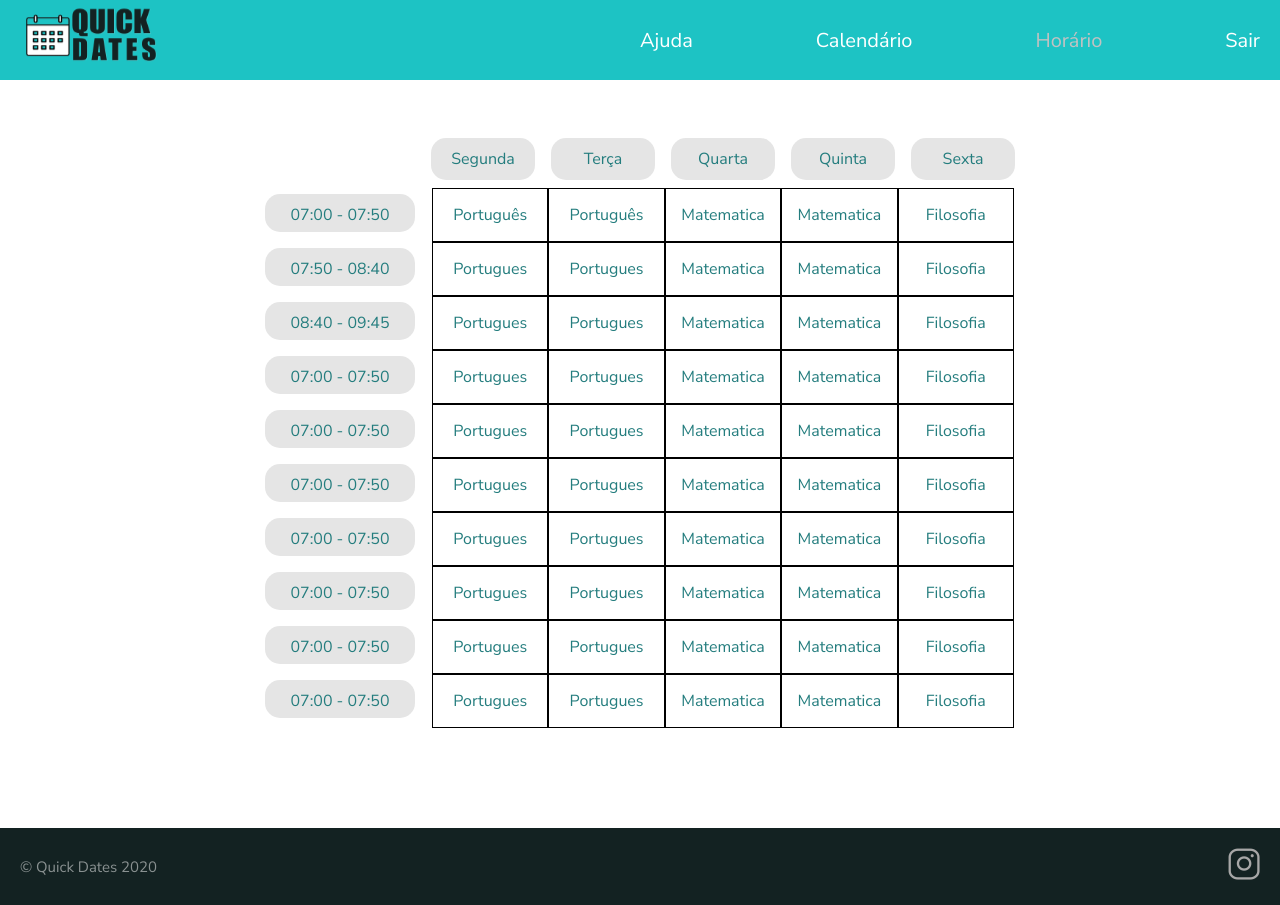
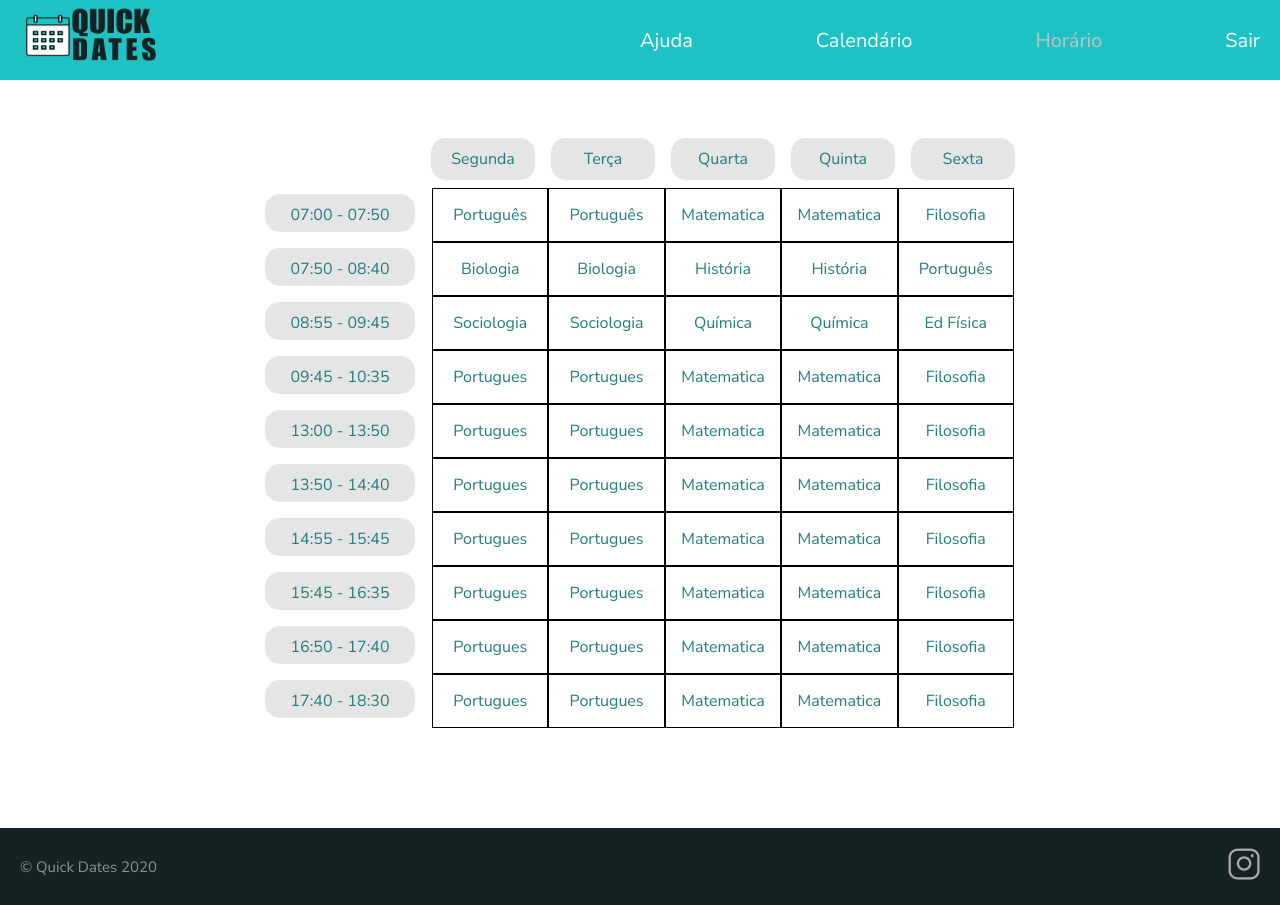
Before and after one commit to Quick-Dates/Quick-Dates-Web, a React (Create React App) app: page /time in a window 1280 px wide. Built offline with nearby package versions, Linux system fonts and the light colour scheme.

Commit message:
Correção das rotas

```diff
--- a/src/components/ClassSchedule/index.tsx
+++ b/src/components/ClassSchedule/index.tsx
@@ -6,14 +6,14 @@ const ClassSchedule: FC = () => (
     <div className="horarios">
       <span className="horario">07:00 - 07:50</span>
       <span className="horario">07:50 - 08:40</span>
-      <span className="horario">08:40 - 09:45</span>
-      <span className="horario">07:00 - 07:50</span>
-      <span className="horario">07:00 - 07:50</span>
-      <span className="horario">07:00 - 07:50</span>
-      <span className="horario">07:00 - 07:50</span>
-      <span className="horario">07:00 - 07:50</span>
-      <span className="horario">07:00 - 07:50</span>
-      <span className="horario">07:00 - 07:50</span>
+      <span className="horario">08:55 - 09:45</span>
+      <span className="horario">09:45 - 10:35</span>
+      <span className="horario">13:00 - 13:50</span>
+      <span className="horario">13:50 - 14:40</span>
+      <span className="horario">14:55 - 15:45</span>
+      <span className="horario">15:45 - 16:35</span>
+      <span className="horario">16:50 - 17:40</span>
+      <span className="horario">17:40 - 18:30</span>
     </div>
     <div className="table">
       <div className="headerDias">
@@ -32,18 +32,18 @@ const ClassSchedule: FC = () => (
           <span className="materia">Filosofia</span>
         </div>
         <div className="line">
-          <span className="materia">Portugues</span>
-          <span className="materia">Portugues</span>
-          <span className="materia">Matematica</span>
-          <span className="materia">Matematica</span>
-          <span className="materia">Filosofia</span>
+          <span className="materia">Biologia</span>
+          <span className="materia">Biologia</span>
+          <span className="materia">História</span>
+          <span className="materia">História</span>
+          <span className="materia">Português</span>
         </div>
         <div className="line">
-          <span className="materia">Portugues</span>
-          <span className="materia">Portugues</span>
-          <span className="materia">Matematica</span>
-          <span className="materia">Matematica</span>
-          <span className="materia">Filosofia</span>
+          <span className="materia">Sociologia</span>
+          <span className="materia">Sociologia</span>
+          <span className="materia">Química</span>
+          <span className="materia">Química</span>
+          <span className="materia">Ed Física</span>
         </div>
         <div className="line">
           <span className="materia">Portugues</span>
--- a/src/components/Header/index.tsx
+++ b/src/components/Header/index.tsx
@@ -19,7 +19,7 @@ const Header: FC<IProps> = ({ isStudent }: IProps) => {
       { isStudent
         ? (
           <nav className="menu">
-            <Link to="/help" className={pathName === '/help' ? 'visited' : ''}> Ajuda </Link>
+            <Link to="/help/student" className={pathName === '/help' ? 'visited' : ''}> Ajuda </Link>
             <Link to="/activities" className={pathName === '/activities' ? 'visited' : ''}> Calendário  </Link>
             <Link to="/time" className={pathName === '/time' ? 'visited' : ''}> Horário  </Link>
             <Link to="/"> Sair  </Link>
@@ -27,7 +27,7 @@ const Header: FC<IProps> = ({ isStudent }: IProps) => {
         )
         : (
           <nav className="menu">
-            <Link to="/help" className={pathName === '/help' ? 'visited' : ''}> Ajuda </Link>
+            <Link to="/help/teacher" className={pathName === '/help' ? 'visited' : ''}> Ajuda </Link>
             <Link to="/create/activities" className={pathName === '/create/activities' ? 'visited' : ''}> Agendar atividades  </Link>
             <Link to="/list/activities" className={pathName === '/list/activities' ? 'visited' : ''}> Ver Atividades  </Link>
             <Link to="/"> Sair  </Link>
--- a/src/pages/Help/index.tsx
+++ b/src/pages/Help/index.tsx
@@ -1,14 +1,23 @@
+/* eslint-disable no-unneeded-ternary */
 import React, { FC } from 'react';
+import { useParams } from 'react-router-dom';
 import SocialMedia from '../../components/SocialMedia';
 import Template from '../../components/Template';
 import './styles.css';
 
-const Help: FC = () => (
-  <div>
-    <Template isStudent title="Help">
-      <SocialMedia />
-    </Template>
-  </div>
-);
+interface IProps{
+  user:string
+}
+
+const Help: FC = () => {
+  const { user }:IProps = useParams();
+  return (
+    <div>
+      <Template isStudent={user === 'student' ? true : false} title="Help">
+        <SocialMedia />
+      </Template>
+    </div>
+  );
+};
 
 export default Help;
--- a/src/routes/index.tsx
+++ b/src/routes/index.tsx
@@ -9,7 +9,7 @@ const Routes: FC = () => (
   <Switch>
     <Route path="/" exact component={Login} />
     <Route path="/activities" component={ActivitiesList} />
-    <Route path="/help" component={Help} />
+    <Route path="/help/:user" component={Help} />
     <Route path="/time" component={Time} />
   </Switch>
 );
```
